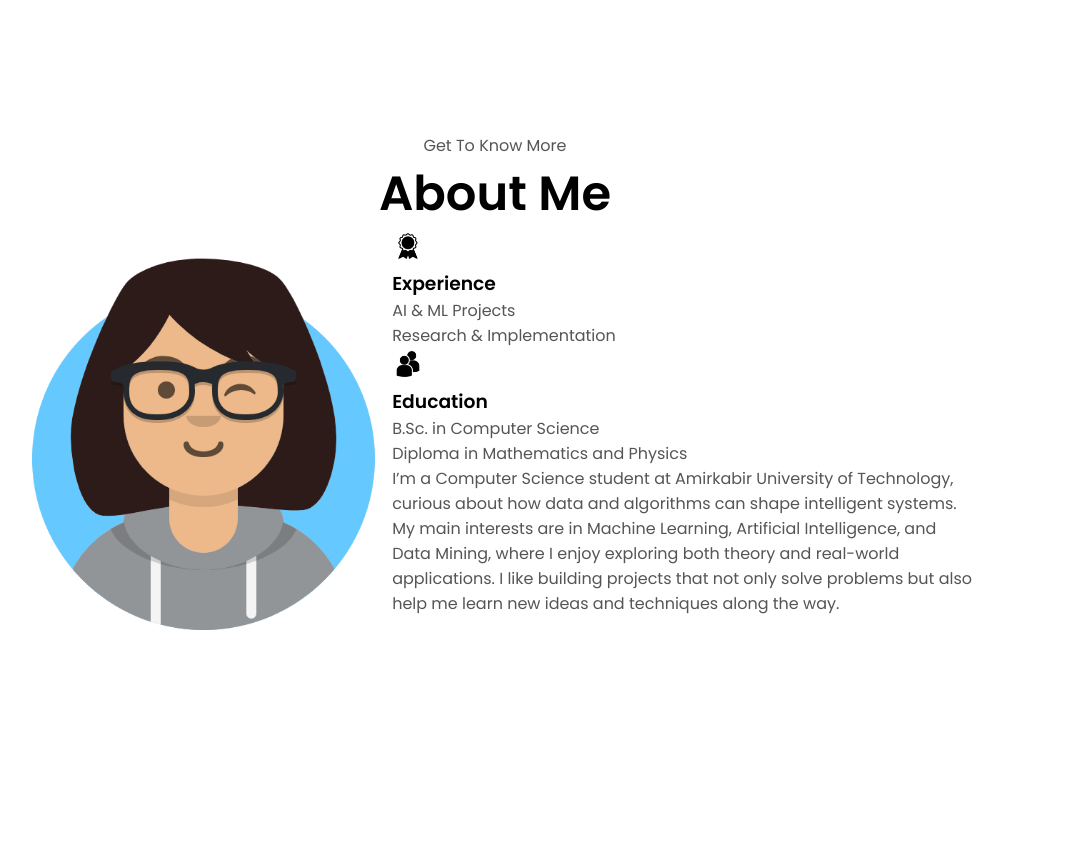
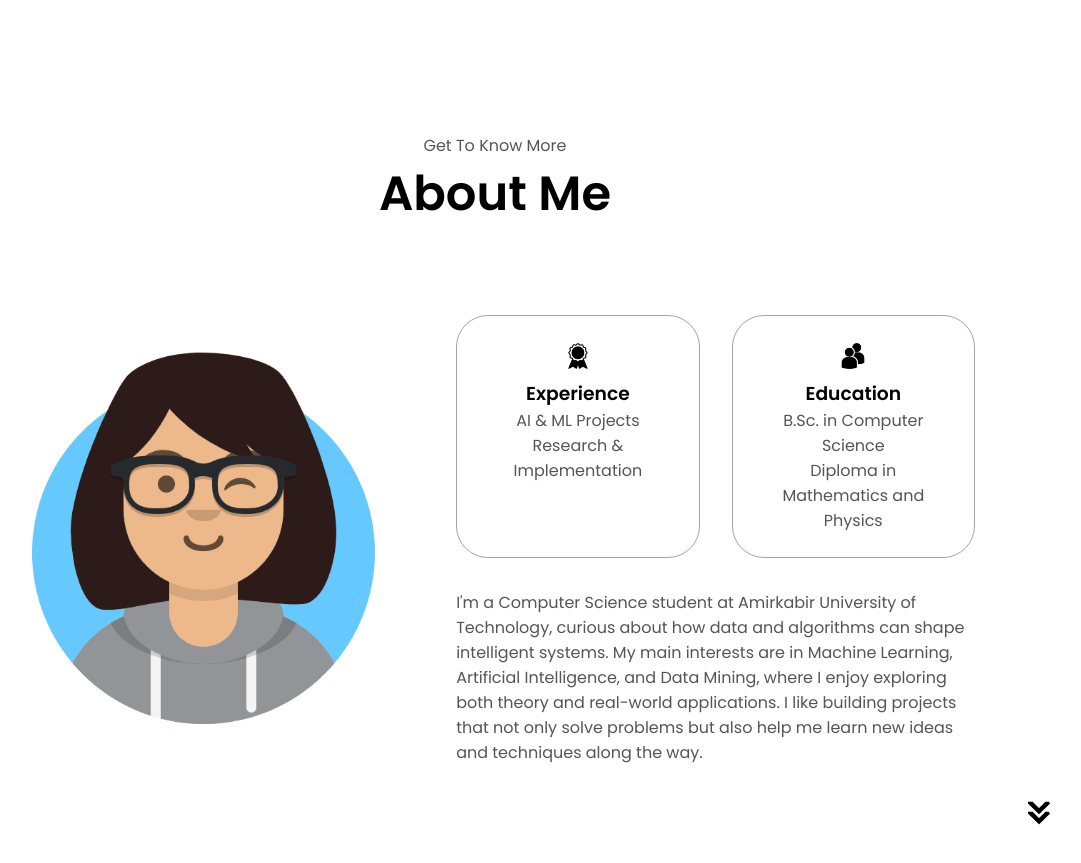
Before and after one commit to NegarYS/NegarYS-Portfolio, a plain HTML site: page index.html in a window 1280 px wide. Shown: the part 675-1538 px from the top of the page, without its empty margins (145-1226 px from the left). Drawn offline with Linux system fonts and the light colour scheme.

Commit message:
style: About section layout and design

```diff
--- a/index.html
+++ b/index.html
@@ -78,15 +78,17 @@
                 </div>
                 <div class="text-container">
                     <p>
-                        I’m a Computer Science student at Amirkabir University of Technology, curious about how data and algorithms
-                         can shape intelligent systems.
+                        I'm a Computer Science student at Amirkabir University of Technology, curious about how data and algorithms
+                        can shape intelligent systems.
                         My main interests are in Machine Learning, Artificial Intelligence, and Data Mining, where I enjoy exploring
-                         both theory and real-world applications.
+                        both theory and real-world applications.
                         I like building projects that not only solve problems but also help me learn new ideas and techniques along the way.
                     </p>
                 </div>
             </div>
         </div>
+        <img src="./assets/arrow.png" alt="Arrow icon" class="icon arrow" onclick="location.href='./#experience'"
+>
     </section>
     <script src="script.js"></script>
 </body>
--- a/style.css
+++ b/style.css
@@ -257,3 +257,55 @@ section {
 .btn-container {
   gap: 1rem;
 }
+
+/* ABOUT SECTION */
+
+#about {
+  position: relative;
+}
+
+.about-containers {
+  gap: 2rem;
+  margin-bottom: 2rem;
+  margin-top: 2rem;
+}
+
+.about-details-container {
+  justify-content: center;
+  flex-direction: column;
+}
+
+.about-containers,
+.about-details-container {
+  display: flex;
+}
+
+.about-pic {
+  border-radius: 2rem;
+}
+
+.arrow {
+  position: absolute;
+  right: -5rem;
+  bottom: 2.5rem;
+}
+
+.details-container {
+  padding: 1.5rem;
+  flex: 1;
+  background: white;
+  border-radius: 2rem;
+  border: rgb(53, 53, 53) 0.1rem solid;
+  border-color: rgb(163, 163, 163);
+  text-align: center;
+}
+
+.section-container {
+  gap: 4rem;
+  height: 80%;
+}
+.section__pic-container {
+  height: 400px;
+  width: 400px;
+  margin: auto 0;
+}
```
